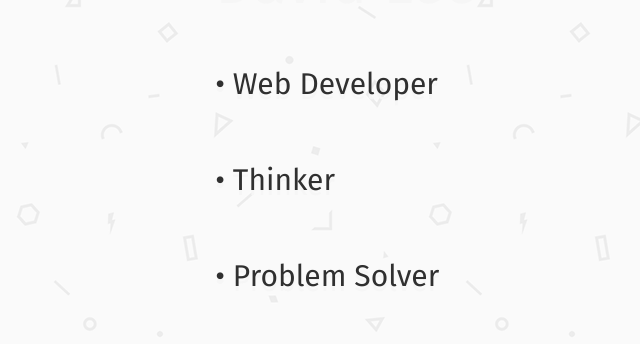
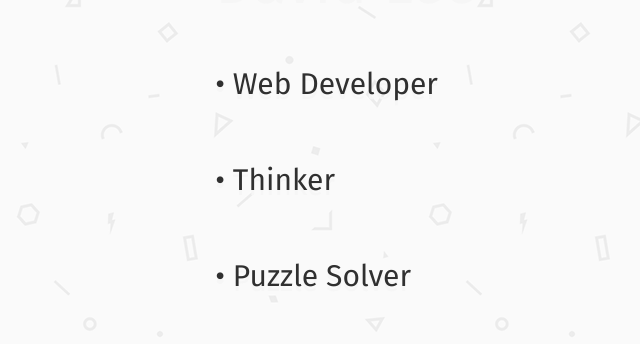
Before and after one commit to EpohSiEreht/EpohSiEreht.github.io, a plain HTML site: page index.html in a window 1280 px wide. Shown: the part 125-469 px from the top of the page, 357-997 px from the left. Drawn offline with nearby package versions, Linux system fonts and the light colour scheme.

Commit message:
replace problem with puzzle

```diff
--- a/index.html
+++ b/index.html
@@ -42,7 +42,7 @@
 	<div class="main-sections">
 		<section id="about">
 			<div class="flex flex-center">
-					<h2>David Lee<br><span id="tags">• Web Developer <br>• Thinker<br>   • Problem Solver</span></h2>
+					<h2>David Lee<br><span id="tags">• Web Developer <br>• Thinker<br>   • Puzzle Solver</span></h2>
 			</div>
 		</section>
 		<section id="skills">
```
